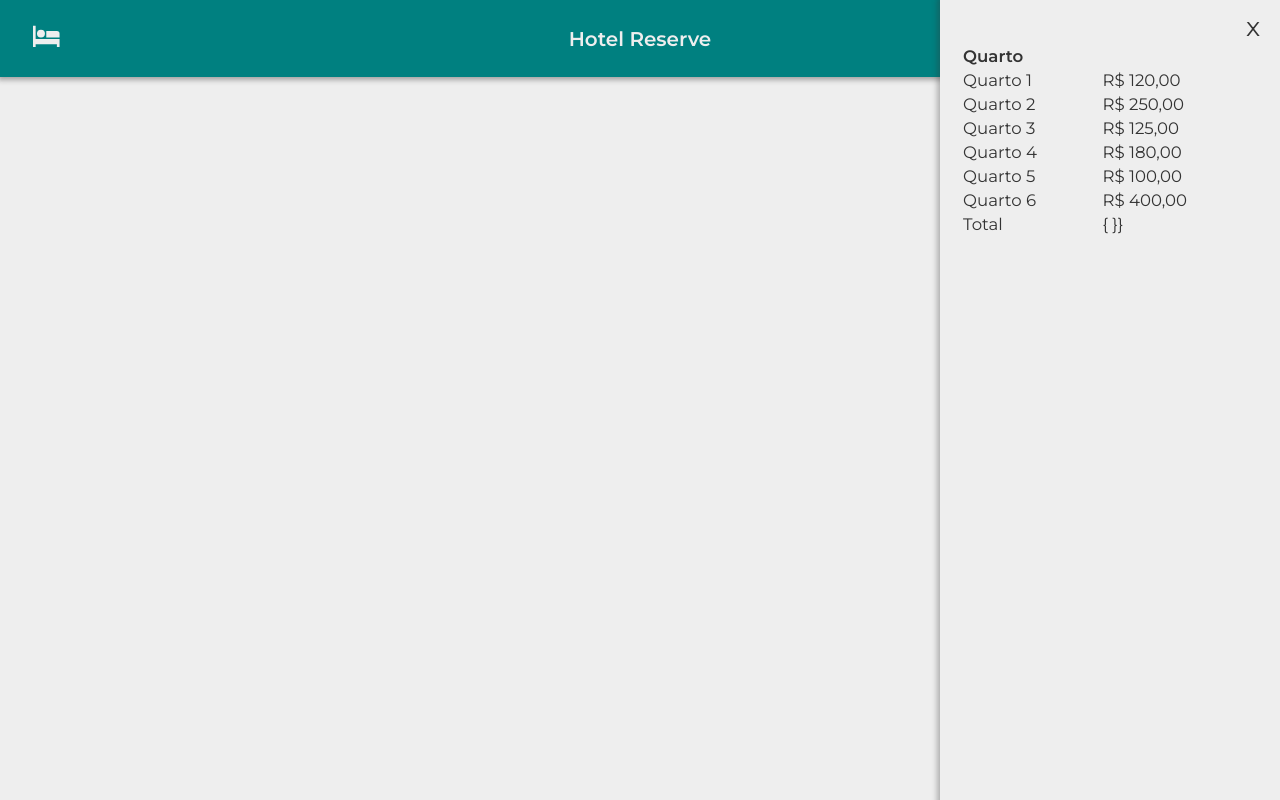
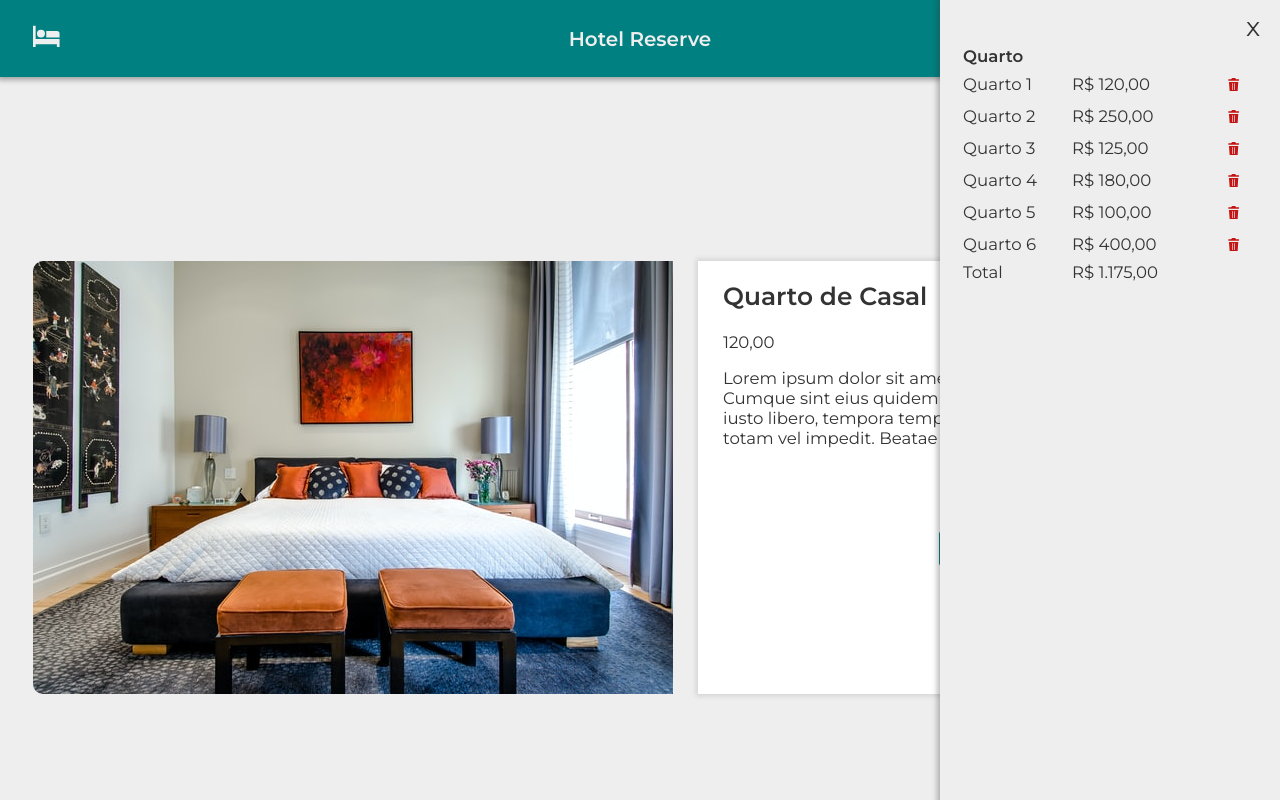
Before and after one commit to allefss94/market-hotel, a Nuxt app: page /room in a window 1280 px wide. Both pictures are taken after a click on the icon 1233 px from the left and 38 px from the top of the page. Shown: the top 800 px of the page. Built offline with nearby package versions, Linux system fonts and the light colour scheme.

Commit message:
add detail page

```diff
--- a/components/Cart.vue
+++ b/components/Cart.vue
@@ -11,7 +11,7 @@
       <tbody>
         <tr v-for="item in getItems" :key="item.id">
           <td>{{ item.title }}</td>
-          <td>
+          <td class="infos">
             {{
               item.price.toLocaleString('pt-BR', {
                 minimumFractionDigits: 2,
@@ -19,13 +19,20 @@
                 currency: 'BRL',
               })
             }}
+            <span class="trash">
+              <svg xmlns="http://www.w3.org/2000/svg" viewBox="0 0 20 20">
+                <path
+                  d="M6 2l2-2h4l2 2h4v2H2V2h4zM3 6h14l-1 14H4L3 6zm5 2v10h1V8H8zm3 0v10h1V8h-1z"
+                />
+              </svg>
+            </span>
           </td>
         </tr>
       </tbody>
       <tfoot>
         <tr>
           <td>Total</td>
-          <td>{ }}</td>
+          <td>{{ getTotalAmount }}</td>
         </tr>
       </tfoot>
     </table>
@@ -33,19 +40,11 @@
 </template>
 
 <script>
+import { mapGetters } from 'vuex'
 export default {
   name: 'Cart',
   computed: {
-    getItems() {
-      return this.$store.state.cart.items
-    },
-    getTotalAmount(items) {
-      return items.map(item =>
-        item.reduce((amount, item) => {
-          return (amount += item.price)
-        }, 0),
-      )
-    },
+    ...mapGetters(['getItems', 'getTotalAmount']),
   },
 
   methods: {
@@ -76,5 +75,15 @@ export default {
     display: flex;
     justify-content: flex-end;
   }
+  .infos {
+    display: flex;
+    justify-content: space-between;
+    align-items: center;
+    span {
+      margin: -5px 1rem 0;
+      width: 0.8rem;
+      fill: rgb(196, 20, 20);
+    }
+  }
 }
 </style>
--- a/components/RoomItem.vue
+++ b/components/RoomItem.vue
@@ -17,6 +17,7 @@
       <p>{{ room.description }}</p>
     </div>
     <div class="button">
+      <nuxt-link to="/room" tag="button">Detalhes</nuxt-link>
       <nuxt-link to="/room" tag="button">Reservar</nuxt-link>
     </div>
   </div>
@@ -78,6 +79,10 @@ export default {
     padding: 0 1.6rem;
     margin-bottom: 0.6rem;
 
+    button:nth-child(1) {
+      margin-right: 0.5rem;
+    }
+
     button {
       padding: 0.6rem 1.2rem;
       background: teal;
--- a/components/RoomLayout.vue
+++ b/components/RoomLayout.vue
@@ -9,7 +9,7 @@ export default {
   name: 'RoomsLayout',
   computed: {
     rooms() {
-      return this.$store.state.cart.items
+      return this.$store.getters.getItems
     },
   },
 }
--- a/pages/room/index.vue
+++ b/pages/room/index.vue
@@ -1,6 +1,22 @@
 <template>
   <div class="container">
-    <article></article>
+    <article>
+      <img src="@/assets/images/bedroom.jpg" alt="Room" />
+      <div class="infos">
+        <h2>Quarto de Casal</h2>
+        <span>120,00</span>
+        <p>
+          Lorem ipsum dolor sit amet consectetur adipisicing elit. Cumque sint
+          eius quidem sequi itaque esse rem illo, iusto libero, tempora
+          temporibus! Accusamus beatae totam vel impedit. Beatae voluptas
+          eligendi mollitia?
+        </p>
+        <div class="buttons">
+          <nuxt-link to="/" tag="button">Voltar</nuxt-link>
+          <nuxt-link to="/" tag="button">Adicionar ao carrinho</nuxt-link>
+        </div>
+      </div>
+    </article>
   </div>
 </template>
 
@@ -17,4 +33,44 @@ export default {
   justify-content: center;
   align-items: center;
 }
+article {
+  padding: 0 2rem;
+  display: flex;
+  img {
+    border-radius: 0.6rem 0 0 0.6rem;
+  }
+  .infos {
+    margin: 0 1.5rem;
+    padding: 0 1.5rem;
+    background: white;
+    border-radius: 0 0.6rem 0.6rem 0;
+    box-shadow: 0 0 5px 2px rgba(51, 51, 51, 0.137);
+
+    p {
+      margin: 1rem 0 5rem;
+    }
+  }
+  .buttons {
+    display: flex;
+    justify-content: flex-end;
+    padding: 0 0.6rem;
+    button:nth-child(1) {
+      margin-right: 0.5rem;
+    }
+
+    button {
+      padding: 0.6rem 1.2rem;
+      background: teal;
+      color: #eee;
+      border: none;
+      border-radius: 0.2rem;
+      cursor: pointer;
+      transition: 0.2s;
+      outline: 0;
+      &:hover {
+        background: rgb(0, 168, 168);
+      }
+    }
+  }
+}
 </style>
--- a/store/cart.js
+++ b/store/index.js
@@ -45,6 +45,22 @@ export const state = () => ({
   ],
 })
 
+export const getters = {
+  getItems(state) {
+    return state.items
+  },
+  getTotalAmount(state) {
+    const amount = state.items.reduce((amount, item) => {
+      return (amount += item.price)
+    }, 0)
+    return amount.toLocaleString('pt-BR', {
+      minimumFractionDigits: 2,
+      style: 'currency',
+      currency: 'BRL',
+    })
+  },
+}
+
 export const mutations = {
   setItem: (state, item) => {
     state.items.push(item)
```
Also changed, not shown: static/icons/trash.svg (added).
